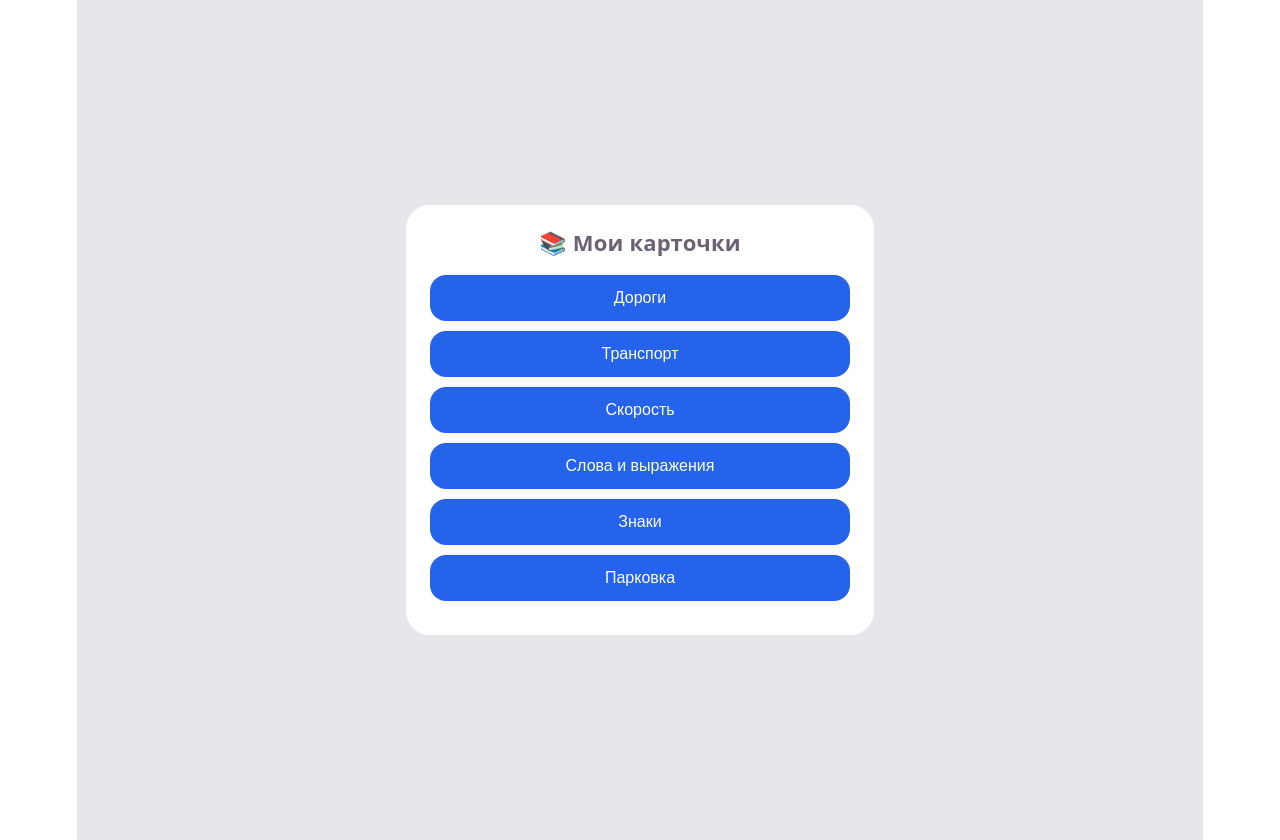
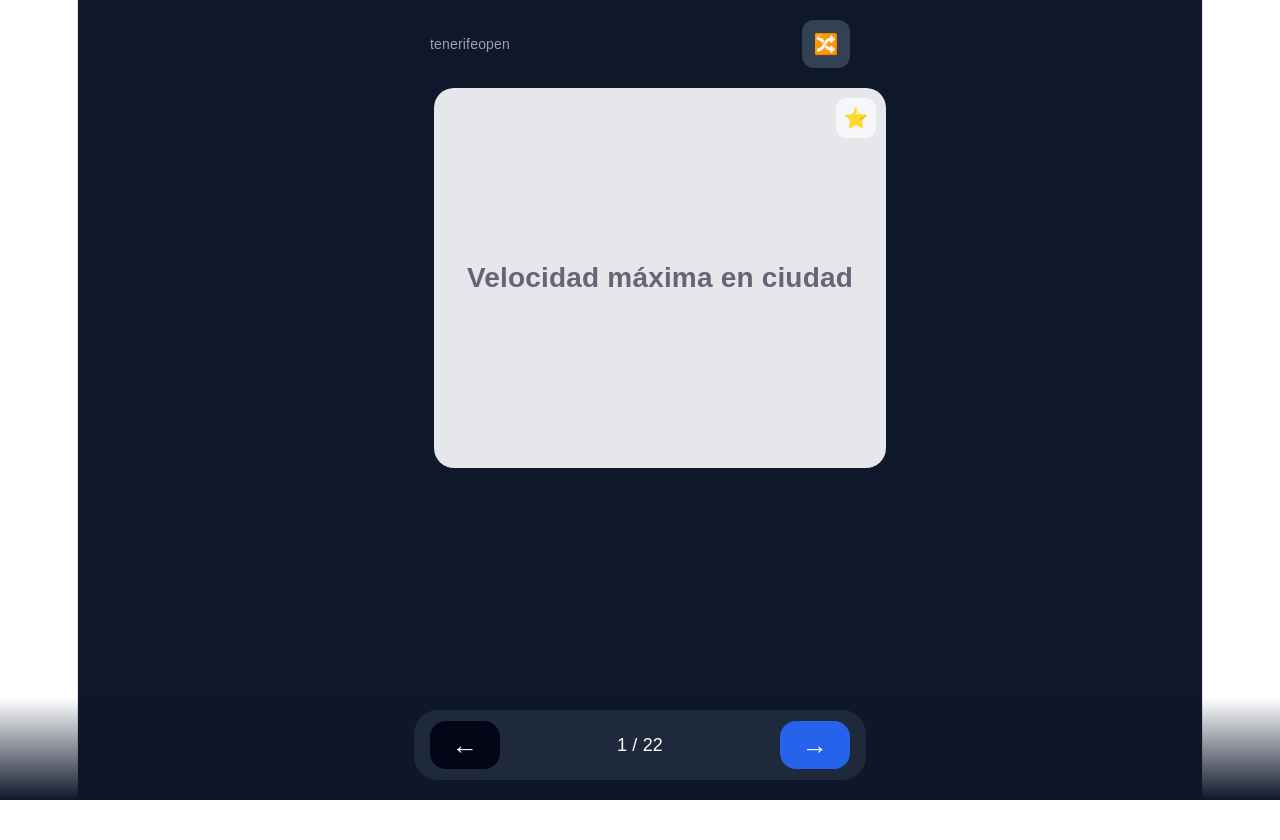
Before and after one commit to tenerifeopen/dgt-flashcards, a React (Vite) app: page / in a window 1280 px wide. After the commit the page ends 800 px from the top, so only its background shows below. Built offline with nearby package versions, Linux system fonts and the light colour scheme.

Commit message:
update cards

```diff
--- a/src/App.jsx
+++ b/src/App.jsx
@@ -1,10 +1,6 @@
 import { useEffect, useState } from "react";
 
 export default function App() {
-  const [screen, setScreen] = useState("menu");
-  const [topics, setTopics] = useState([]);
-  const [topic, setTopic] = useState(null);
-
   const [cards, setCards] = useState([]);
   const [index, setIndex] = useState(0);
   const [show, setShow] = useState(false);
@@ -12,43 +8,14 @@ export default function App() {
   const [randomMode, setRandomMode] = useState(false);
   const [favorites, setFavorites] = useState([]);
 
-  // ===== темы =====
   useEffect(() => {
-    fetch("/topics.txt")
+    fetch("/cards/speed.txt")
       .then(res => res.text())
       .then(text => {
         const parsed = text
           .split("\n")
-          .map(l => l.split("|"))
-          .filter(a => a.length === 2)
-          .map(([key, title]) => ({
-            key: key.trim(),
-            title: title.trim()
-          }));
-
-        setTopics(parsed);
-
-        const savedTopic = localStorage.getItem("topic");
-        if (savedTopic) {
-          setTopic(savedTopic);
-          setScreen("cards");
-        }
-      });
-  }, []);
-
-  // ===== карточки =====
-  useEffect(() => {
-    if (!topic) return;
-
-    setIndex(0);
-
-    fetch(`/cards/${topic}.txt`)
-      .then(res => res.text())
-      .then(text => {
-        const parsed = text
-          .split("\n")
-          .map(l => l.split("="))
-          .filter(a => a.length === 2)
+          .map(line => line.split("="))
+          .filter(arr => arr.length === 2)
           .map(([q, a]) => ({
             question: q.trim(),
             answer: a.trim()
@@ -56,83 +23,20 @@ export default function App() {
 
         setCards(parsed);
 
-        const savedIndex = localStorage.getItem("index_" + topic);
-        if (savedIndex !== null) setIndex(Number(savedIndex));
-
         const savedFav = localStorage.getItem("fav");
         setFavorites(savedFav ? JSON.parse(savedFav) : []);
+      });
+  }, []);
 
-        setShow(false);
-      });
-  }, [topic]);
+  useEffect(() => {
+    localStorage.setItem("fav", JSON.stringify(favorites));
+  }, [favorites]);
 
-  // ===== сохранение =====
-  useEffect(() => {
-    if (topic) {
-      localStorage.setItem("index_" + topic, index);
-      localStorage.setItem("fav", JSON.stringify(favorites));
-    }
-  }, [index, favorites, topic]);
-
-  if (topics.length === 0) {
-    return <div style={{ padding: 40 }}>Загрузка...</div>;
+  if (cards.length === 0) {
+    return <div style={{ color: "white", padding: 40 }}>Загрузка...</div>;
   }
 
-  // ===== МЕНЮ =====
-  if (screen === "menu") {
-    return (
-      <div style={{
-        minHeight: "100vh",
-        background: "#e5e7eb",
-        display: "flex",
-        justifyContent: "center",
-        alignItems: "center",
-        padding: 20
-      }}>
-        <div style={{
-          width: "100%",
-          maxWidth: 420,
-          background: "white",
-          borderRadius: 24,
-          padding: 24
-        }}>
-          <div style={{ fontSize: 22, fontWeight: 700, marginBottom: 20 }}>
-            📚 Мои карточки
-          </div>
-
-          {topics.map(t => (
-            <button
-              key={t.key}
-              onClick={() => {
-                setTopic(t.key);
-                localStorage.setItem("topic", t.key);
-                setScreen("cards");
-              }}
-              style={{
-                width: "100%",
-                marginBottom: 10,
-                padding: 14,
-                borderRadius: 16,
-                border: "none",
-                background: "#2563eb",
-                color: "white",
-                fontSize: 16
-              }}
-            >
-              {t.title}
-            </button>
-          ))}
-        </div>
-      </div>
-    );
-  }
-
-  if (cards.length === 0) {
-    return <div style={{ color: "white", padding: 40 }}>Нет карточек</div>;
-  }
-
-  const favId = topic + "_" + index;
-  const isFav = favorites.includes(favId);
+  const isFav = favorites.includes(index);
 
   return (
     <div style={{
@@ -146,7 +50,7 @@ export default function App() {
       boxSizing: "border-box"
     }}>
 
-      {/* верх */}
+      {/* ВЕРХ */}
       <div style={{
         width: "100%",
         maxWidth: 420,
@@ -158,46 +62,35 @@ export default function App() {
           tenerifeopen
         </div>
 
+        {/* 🔀 */}
         <button
           onClick={() => setRandomMode(!randomMode)}
           style={{
+            width: 48,
+            height: 48,
+            borderRadius: 12,
             background: randomMode ? "#16a34a" : "#334155",
             color: "white",
             border: "none",
-            borderRadius: 14,
-            padding: "10px 14px",
-            fontSize: 18
+            fontSize: 20
           }}
         >
           🔀
         </button>
       </div>
 
-      {/* назад */}
-      <div
-        onClick={() => setScreen("menu")}
-        style={{
-          alignSelf: "flex-start",
-          color: "#94a3b8",
-          marginBottom: 10,
-          cursor: "pointer"
-        }}
-      >
-        ← назад
-      </div>
-
-      {/* карточка */}
+      {/* КАРТОЧКА */}
       <div style={{
         width: "100%",
         maxWidth: 420,
         padding: "0 4px",
         boxSizing: "border-box"
       }}>
+
         <div style={{
           width: "100%",
-          height: "calc(100vh - 240px)",
-          maxHeight: 420,
-          minHeight: 220,
+          height: 340, // 🔥 фикс вместо calc
+          marginTop: 20,
           perspective: 1000
         }}>
           <div
@@ -207,12 +100,12 @@ export default function App() {
               height: "100%",
               position: "relative",
               transformStyle: "preserve-3d",
-              transition: "transform 0.5s",
+              transition: "0.5s",
               transform: show ? "rotateY(180deg)" : "rotateY(0deg)"
             }}
           >
 
-            {/* вопрос */}
+            {/* ВОПРОС */}
             <div style={{
               position: "absolute",
               width: "100%",
@@ -228,7 +121,7 @@ export default function App() {
               textAlign: "center",
               backfaceVisibility: "hidden"
             }}>
-              {cards[index]?.question}
+              {cards[index].question}
 
               {/* ⭐ */}
               <button
@@ -236,26 +129,30 @@ export default function App() {
                   e.stopPropagation();
 
                   if (isFav) {
-                    setFavorites(favorites.filter(f => f !== favId));
+                    setFavorites(favorites.filter(f => f !== index));
                   } else {
-                    setFavorites([...favorites, favId]);
+                    setFavorites([...favorites, index]);
                   }
                 }}
                 style={{
                   position: "absolute",
                   top: 10,
                   right: 10,
-                  background: "transparent",
+                  width: 40,
+                  height: 40,
+                  borderRadius: 10,
                   border: "none",
-                  fontSize: 26,
-                  color: isFav ? "#facc15" : "#64748b"
+                  fontSize: 20,
+                  background: "#ffffffaa",
+                  color: isFav ? "#facc15" : "#64748b",
+                  zIndex: 10
                 }}
               >
                 ⭐
               </button>
             </div>
 
-            {/* ответ */}
+            {/* ОТВЕТ */}
             <div style={{
               position: "absolute",
               width: "100%",
@@ -273,18 +170,18 @@ export default function App() {
               transform: "rotateY(180deg)",
               backfaceVisibility: "hidden"
             }}>
-              {cards[index]?.answer}
+              {cards[index].answer}
             </div>
 
           </div>
         </div>
+
       </div>
 
-      {/* панель */}
+      {/* ПАНЕЛЬ */}
       <div style={{
         position: "fixed",
         bottom: 0,
-        left: 0,
         width: "100%",
         padding: "12px 16px 20px",
         background: "linear-gradient(to top, #0f172a, transparent)"
@@ -301,26 +198,48 @@ export default function App() {
           padding: "0 16px"
         }}>
 
-          <button onClick={() => {
+          <button
+            onClick={() => {
               setShow(false);
-            setIndex(i => (i - 1 + cards.length) % cards.length);
-          }} style={{ width: 70, height: 48, borderRadius: 16 }}>
+              setIndex((i) => (i - 1 + cards.length) % cards.length);
+            }}
+            style={{
+              width: 70,
+              height: 48,
+              borderRadius: 16,
+              background: "#020617",
+              color: "white",
+              fontSize: 26,
+              border: "none"
+            }}
+          >
             ←
           </button>
 
-          <div style={{ color: "white" }}>
+          <div style={{ color: "white", fontSize: 18 }}>
             {index + 1} / {cards.length}
           </div>
 
-          <button onClick={() => {
+          <button
+            onClick={() => {
               setShow(false);
-            setIndex(i => {
+              setIndex((i) => {
                 if (randomMode) {
                   return Math.floor(Math.random() * cards.length);
                 }
                 return (i + 1) % cards.length;
               });
-          }} style={{ width: 70, height: 48, borderRadius: 16 }}>
+            }}
+            style={{
+              width: 70,
+              height: 48,
+              borderRadius: 16,
+              background: "#2563eb",
+              color: "white",
+              fontSize: 26,
+              border: "none"
+            }}
+          >
             →
           </button>
 
```
Lines whose indentation alone changed are shown as unchanged.
